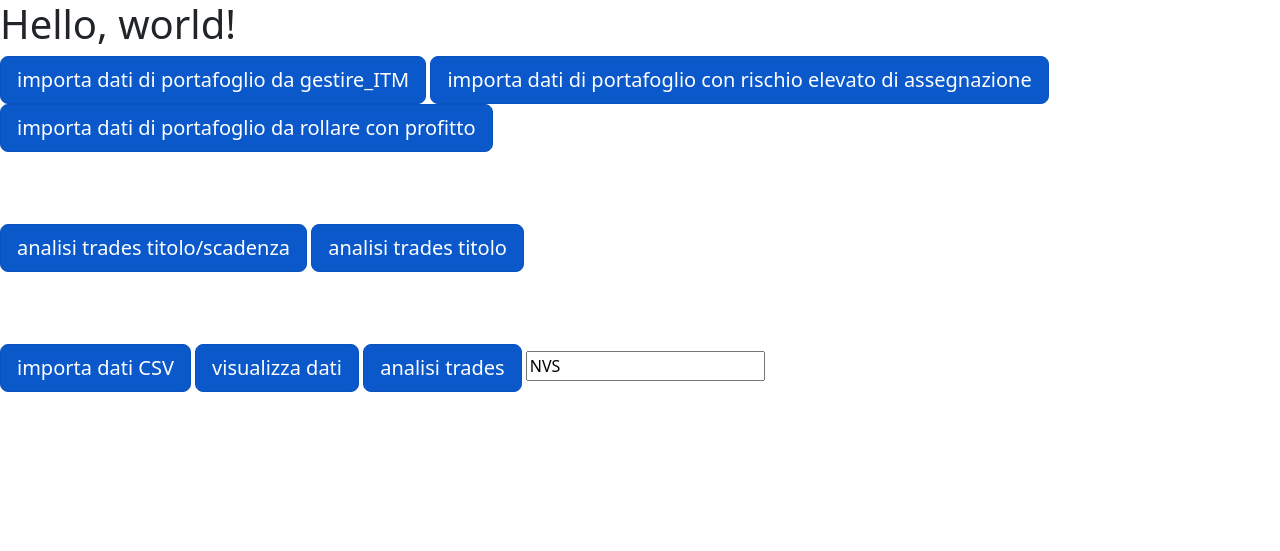
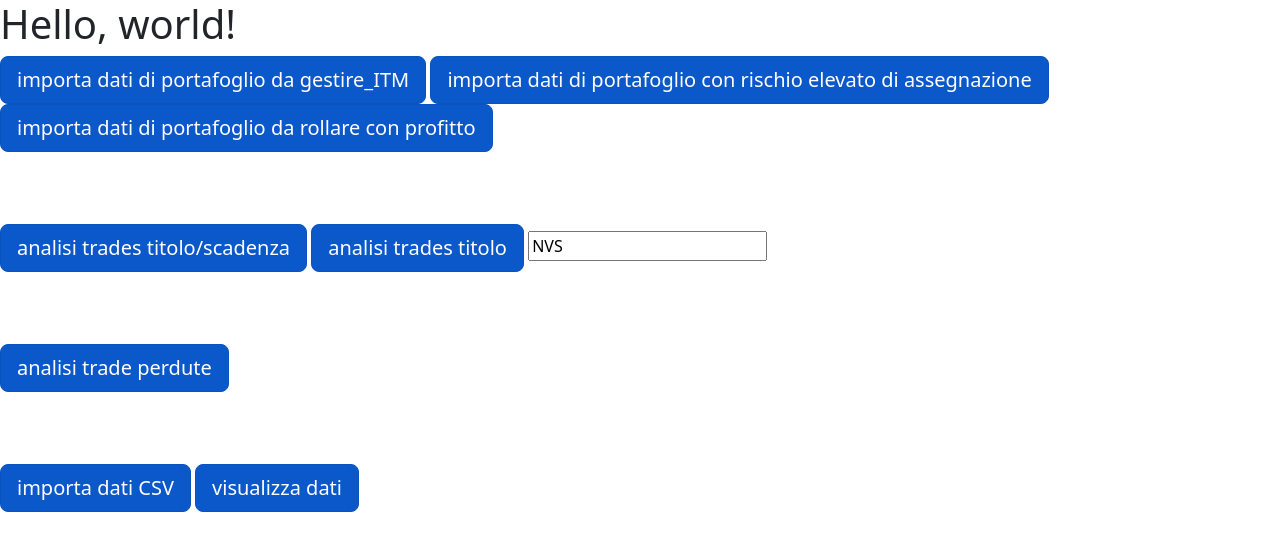
Before and after one commit to gordongekko67/UtilitiesIB, a Django app: page / in a window 1280 px wide. Shown: the top 551 px of the page. Run offline with Django 3.2, Linux system fonts and the light colour scheme.

Commit message:
commit  videata

```diff
--- a/mysite/ib/templates/index.html
+++ b/mysite/ib/templates/index.html
@@ -18,16 +18,24 @@
 
     <a href="/index9" class="btn btn-primary btn-lg active" role="button" aria-pressed="true">analisi trades titolo/scadenza</a>
     <a href="/index10" class="btn btn-primary btn-lg active" role="button" aria-pressed="true">analisi trades titolo</a>
+    <input type="text" name="prefix" id="id_prefix" required maxlength="12" value="NVS"/>
 
     <br></br>
     <br></br>
+
+    <a href="/index7" class="btn btn-primary btn-lg active" role="button" aria-pressed="true">analisi trade perdute </a>
+
+    <br></br>
+    <br></br>
+
+
 
     <a href="/index2" class="btn btn-primary btn-lg active" role="button" aria-pressed="true">importa dati CSV</a>
     <a href="/index3" class="btn btn-primary btn-lg active" role="button" aria-pressed="true">visualizza dati</a>
 
 
-    <a href="/index7" class="btn btn-primary btn-lg active" role="button" aria-pressed="true">analisi trades </a>
-    <input type="text" name="prefix" id="id_prefix" required maxlength="12" value="NVS"/>
+
+
     <script src="https://cdn.jsdelivr.net/npm/bootstrap@5.2.3/dist/js/bootstrap.bundle.min.js" integrity="sha384-kenU1KFdBIe4zVF0s0G1M5b4hcpxyD9F7jL+jjXkk+Q2h455rYXK/7HAuoJl+0I4" crossorigin="anonymous"></script>
   </body>
 </html>
```
Also changed, not shown: mysite/db.sqlite3.
